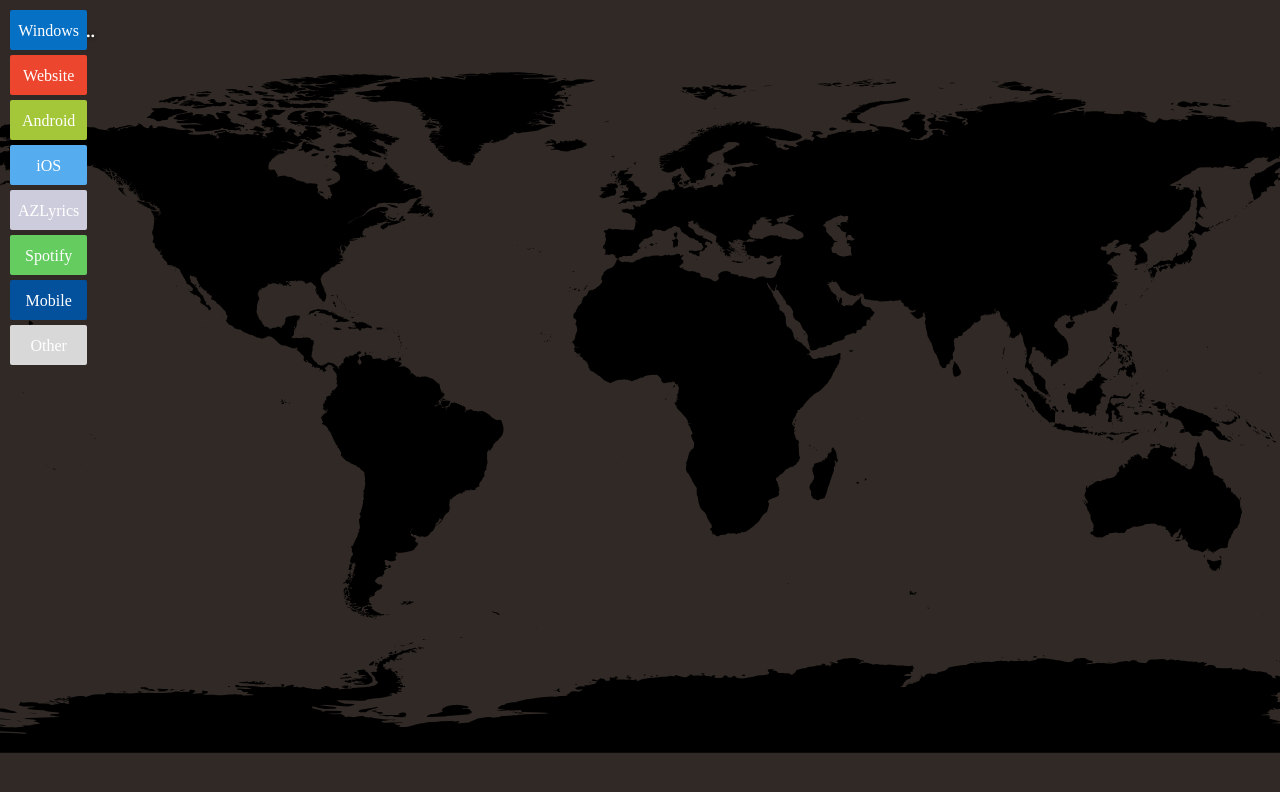
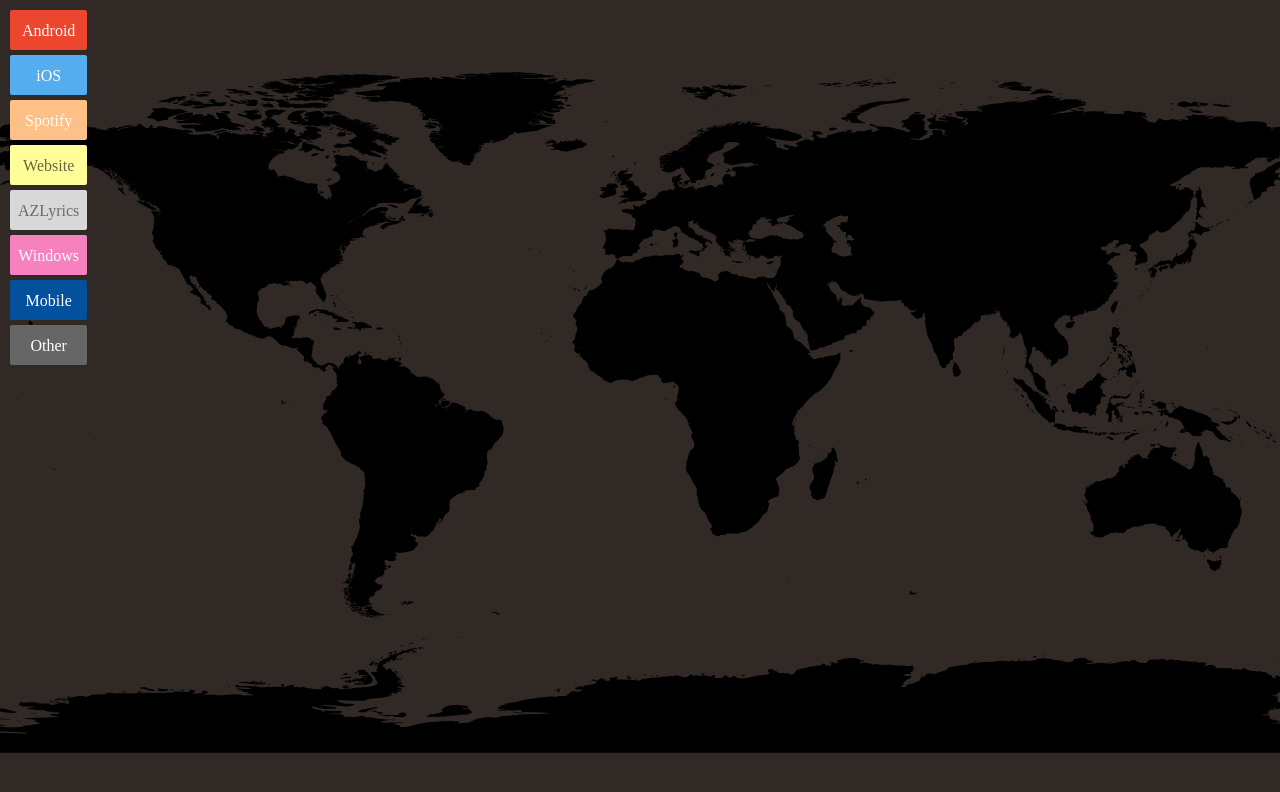
Before and after one commit to MusixmatchHacks/simultaneity, a website: page public/index.html in a window 1280 px wide. Drawn offline with nearby package versions, Linux system fonts and the light colour scheme; no server answers.

Commit message:
Made os colors more distinct

```diff
--- a/public/index.html
+++ b/public/index.html
@@ -8,15 +8,15 @@
 </head>
 <body>
 
-	<div class = "top_song_container">Waiting...</div>
+	<div class = "top_song_container"></div>
 
 	<div class = "toggle_buttons_container">
-		<div class = "toggle_button__windows toggle_button--selected" data-os = "windows">Windows</div>
-		<div class = "toggle_button__website toggle_button--selected" data-os = "website">Website</div>
 		<div class = "toggle_button__android toggle_button--selected" data-os = "android">Android</div>
 		<div class = "toggle_button__ios toggle_button--selected" data-os = "ios">iOS</div>
+		<div class = "toggle_button__spotify toggle_button--selected" data-os = "spotify">Spotify</div>
+		<div class = "toggle_button__website toggle_button--selected" data-os = "website">Website</div>
 		<div class = "toggle_button__azlyrics toggle_button--selected" data-os = "azlyrics">AZLyrics</div>
-		<div class = "toggle_button__spotify toggle_button--selected" data-os = "spotify">Spotify</div>
+		<div class = "toggle_button__windows toggle_button--selected" data-os = "windows">Windows</div>
 		<div class = "toggle_button__mobile toggle_button--selected" data-os = "mobile">Mobile</div>
 		<div class = "toggle_button__other toggle_button--selected" data-os = "other">Other</div>
 	</div>
--- a/public/style.css
+++ b/public/style.css
@@ -20,8 +20,7 @@ body {
 #os_container {
   position: absolute;
   top: 0;
-  left: 0;
-  z-index: 10000; }
+  left: 0; }
 
 .hidden {
   visibility: hidden; }
@@ -41,7 +40,7 @@ body {
   position: absolute;
   top: 10px;
   left: 10px;
-  z-index: 9999999; }
+  z-index: 999; }
 
 .toggle_button, .toggle_button__windows, .toggle_button__website, .toggle_button__android, .toggle_button__ios, .toggle_button__azlyrics, .toggle_button__spotify, .toggle_button__mobile, .toggle_button__other {
   width: auto;
@@ -55,32 +54,35 @@ body {
   line-height: 25px;
   border-radius: 2px;
   opacity: 0.35;
-  transition: all 0.2s; }
+  transition: all 0.2s;
+  user-select: none; }
 
 .toggle_button--selected {
   opacity: 1;
   transition: all 0.15s; }
 
 .toggle_button__windows {
-  background-color: #0670C4; }
+  background-color: #f781bf; }
 
 .toggle_button__website {
-  background-color: #ED462F; }
+  background-color: #ffff99;
+  color: rgba(0, 0, 0, 0.6); }
 
 .toggle_button__android {
-  background-color: #A4C639; }
+  background-color: #ED462F; }
 
 .toggle_button__ios {
   background-color: #55ACEE; }
 
 .toggle_button__azlyrics {
-  background-color: #CCCCDD; }
+  background-color: #d8d8d8;
+  color: rgba(0, 0, 0, 0.5); }
 
 .toggle_button__spotify {
-  background-color: #65CC60; }
+  background-color: #fdc086; }
 
 .toggle_button__mobile {
   background-color: #03509D; }
 
 .toggle_button__other {
-  background-color: #D8D8D8; }
+  background-color: #666666; }
```
Also changed, not shown: app/js/osColorManager.js (+5 -5 lines), app/sass/main_style.sass (+10 -8 lines), public/bundle.js.
